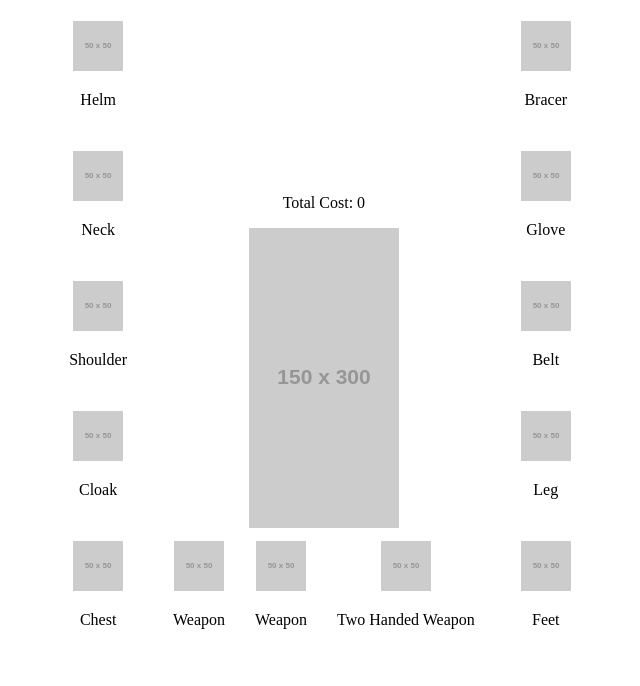
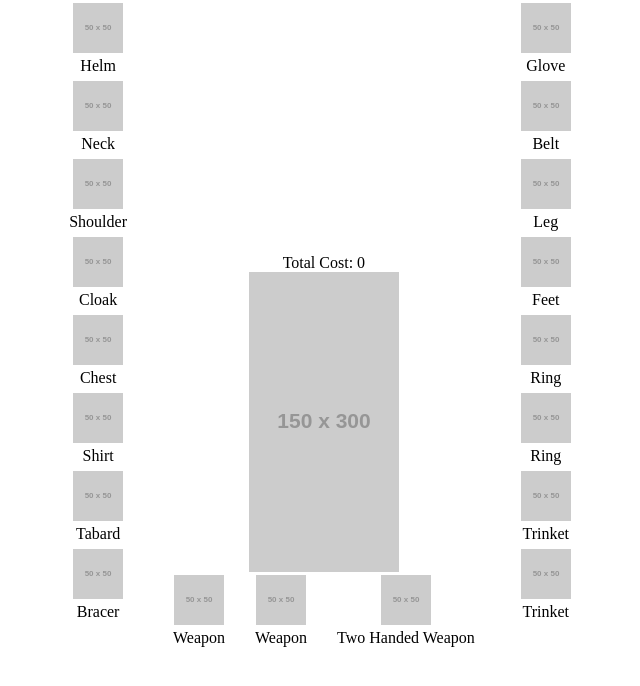
Before and after one commit to tm-LBenson/gear-checker, a plain HTML site: page index.html in a window 1280 px wide. Shown: the whole page, without its empty margins (320-960 px from the left). Drawn offline with Linux system fonts and the light colour scheme; placeholder pictures from the web are drawn by us.

Commit message:
adjust interface styles

```diff
--- a/index.html
+++ b/index.html
@@ -34,6 +34,31 @@
           <img src="https://placehold.co/50x50" alt="Chest" />
           <p>Chest</p>
         </div>
+        <!-- Placehold -->
+        <div
+          style="cursor: not-allowed"
+          class="card"
+          data-item-name=""
+          data-cost=""
+        >
+          <img src="https://placehold.co/50x50" alt="Chest" />
+          <p>Shirt</p>
+        </div>
+        <!-- Placehold -->
+        <div
+          style="cursor: not-allowed"
+          class="card"
+          data-item-name=""
+          data-cost=""
+        >
+          <img src="https://placehold.co/50x50" alt="Chest" />
+          <p>Tabard</p>
+        </div>
+        <!-- Bracer -->
+        <div class="card gear-item" data-item-name="bracer" data-cost="525">
+          <img src="https://placehold.co/50x50" alt="Bracer" />
+          <p>Bracer</p>
+        </div>
       </div>
 
       <div class="character-area">
@@ -63,11 +88,6 @@
       </div>
 
       <div class="column">
-        <!-- Bracer -->
-        <div class="card gear-item" data-item-name="bracer" data-cost="525">
-          <img src="https://placehold.co/50x50" alt="Bracer" />
-          <p>Bracer</p>
-        </div>
         <!-- Glove -->
         <div class="card gear-item" data-item-name="glove" data-cost="700">
           <img src="https://placehold.co/50x50" alt="Glove" />
@@ -88,6 +108,26 @@
           <img src="https://placehold.co/50x50" alt="Feet" />
           <p>Feet</p>
         </div>
+        <!-- Ring -->
+        <div class="card gear-item" data-item-name="ring" data-cost="525">
+          <img src="https://placehold.co/50x50" alt="Ring" />
+          <p>Ring</p>
+        </div>
+        <!-- Ring -->
+        <div class="card gear-item" data-item-name="ring" data-cost="525">
+          <img src="https://placehold.co/50x50" alt="Ring" />
+          <p>Ring</p>
+        </div>
+        <!-- Trinket -->
+        <div class="card gear-item" data-item-name="trinket" data-cost="700">
+          <img src="https://placehold.co/50x50" alt="Trinket" />
+          <p>Trinket</p>
+        </div>
+        <!-- Trinket -->
+        <div class="card gear-item" data-item-name="trinket" data-cost="525">
+          <img src="https://placehold.co/50x50" alt="Trinket" />
+          <p>Trinket</p>
+        </div>
       </div>
     </div>
 
--- a/styles.css
+++ b/styles.css
@@ -1,8 +1,11 @@
+* {
+  margin: 0;
+}
 .card {
   cursor: pointer;
   border: 3px solid transparent;
   display: inline-block;
-  margin: 10px;
+  margin: 0 10px;
   text-align: center;
 }
 
@@ -30,7 +33,6 @@
 }
 
 .card {
-  margin-bottom: 10px;
   cursor: pointer;
   border: 3px solid transparent;
   text-align: center;
```
